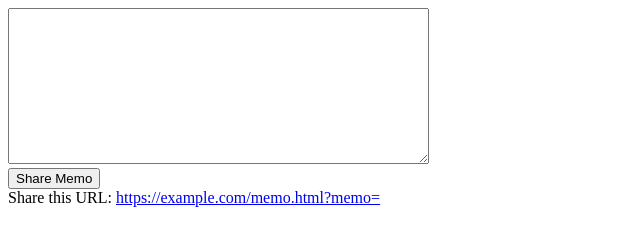
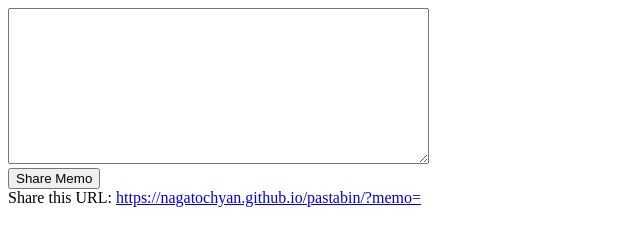
Before and after one commit to Nagatochyan/pastabin, a plain HTML site: page index.html in a window 1280 px wide. Both pictures are taken after a click on the button "Share Memo". Shown: the full height of the page, 0-640 px from the left. Drawn offline with Linux system fonts and the light colour scheme.

Commit message:
Update index.html

```diff
--- a/index.html
+++ b/index.html
@@ -12,7 +12,7 @@
     <script>
       function shareMemo() {
         var memo = document.getElementById("memo").value;
-        var url = "https://example.com/memo.html?memo=" + encodeURIComponent(memo);
+        var url = "https://nagatochyan.github.io/pastabin/?memo=" + encodeURIComponent(memo);
         document.getElementById("url").innerHTML = "Share this URL: <a href='" + url + "'>" + url + "</a>";
       }
     </script>
```
